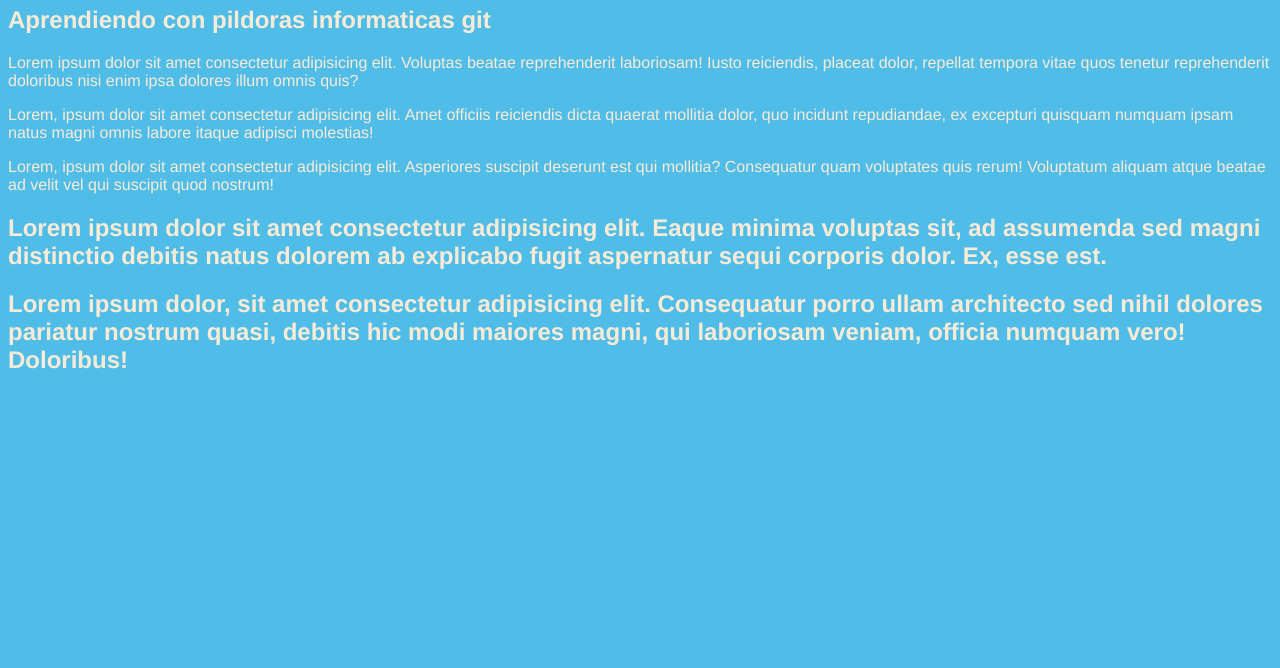
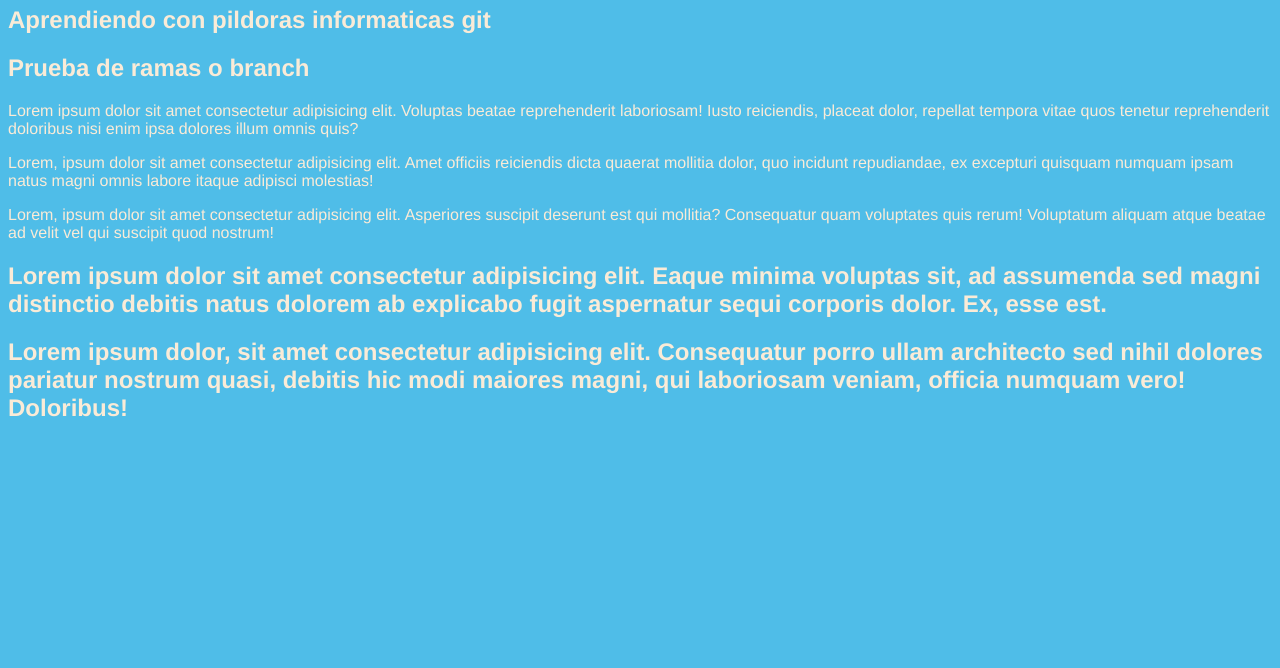
Before and after one commit to LuchoSK/CursoPildorasInformaticasGit, a plain HTML site: page index.html in a window 1280 px wide. Shown: the part 132-800 px from the top of the page. Drawn offline with Linux system fonts and the light colour scheme.

Commit message:
Agregando h2 de branch

```diff
--- a/index.html
+++ b/index.html
@@ -11,6 +11,7 @@
     <h1>Curso de git con pildora informaticas</h1>
     <h1>Buenas practicas</h1>
     <h2>Aprendiendo con pildoras informaticas git</h2>
+    <h2>Prueba de ramas o branch</h2>
     <p>Lorem ipsum dolor sit amet consectetur adipisicing elit. Voluptas beatae reprehenderit laboriosam! Iusto reiciendis, placeat dolor, repellat tempora vitae quos tenetur reprehenderit doloribus nisi enim ipsa dolores illum omnis quis?</p>
     <p>Lorem, ipsum dolor sit amet consectetur adipisicing elit. Amet officiis reiciendis dicta quaerat mollitia dolor, quo incidunt repudiandae, ex excepturi quisquam numquam ipsam natus magni omnis labore itaque adipisci molestias!</p>
     <p>Lorem, ipsum dolor sit amet consectetur adipisicing elit. Asperiores suscipit deserunt est qui mollitia? Consequatur quam voluptates quis rerum! Voluptatum aliquam atque beatae ad velit vel qui suscipit quod nostrum!</p>
```
